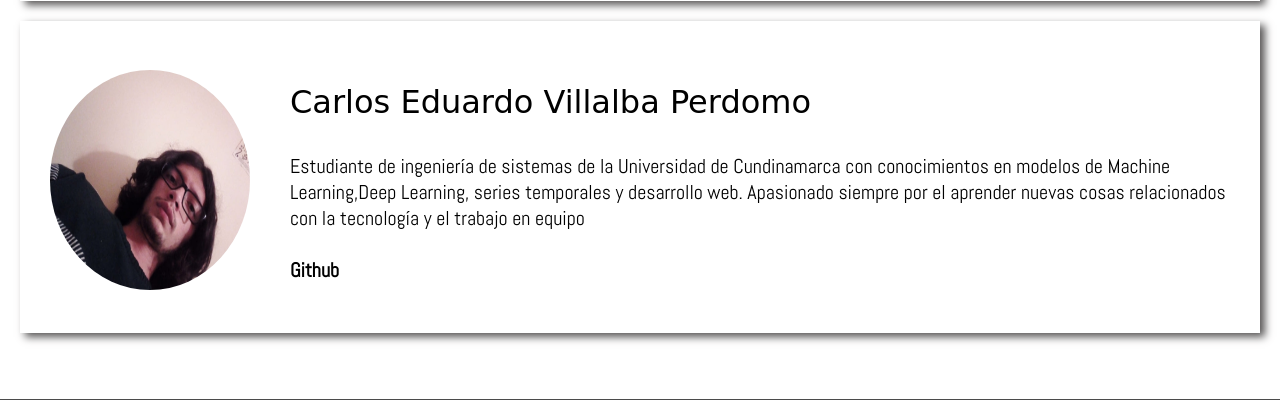
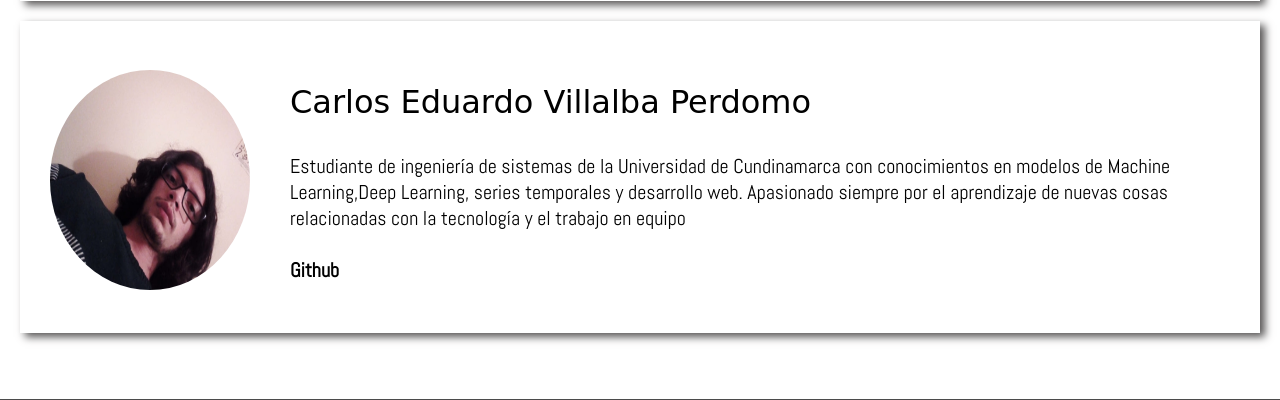
Before and after one commit to 2012-cevp/Proyecto-de-pre-grado-Udec, a Flask app: page /aboutus in a window 1280 px wide. Shown: the part 401-801 px from the top of the page. Run offline with Flask 2, Linux system fonts and the light colour scheme; parts of the project's set-up code (start-up, migrations or seed data) failed here and were passed over; some web fonts are replaced.

Commit message:
Modigicaciones

```diff
--- a/templates/about us.html
+++ b/templates/about us.html
@@ -61,8 +61,8 @@
           <p class="texto">
             Estudiante de ingeniería de sistemas de la Universidad de
             Cundinamarca con conocimientos en modelos de Machine Learning,Deep Learning, series temporales
-            y desarrollo web. Apasionado siempre por el aprender nuevas cosas
-            relacionados con la tecnología y el trabajo en equipo
+            y desarrollo web. Apasionado siempre por el aprendizaje de nuevas cosas
+            relacionadas con la tecnología y el trabajo en equipo
             <br/>
             <br/>
             <a class="link" href="https://github.com/2012-cevp" target="_blank"><strong>Github</strong></a>
```
